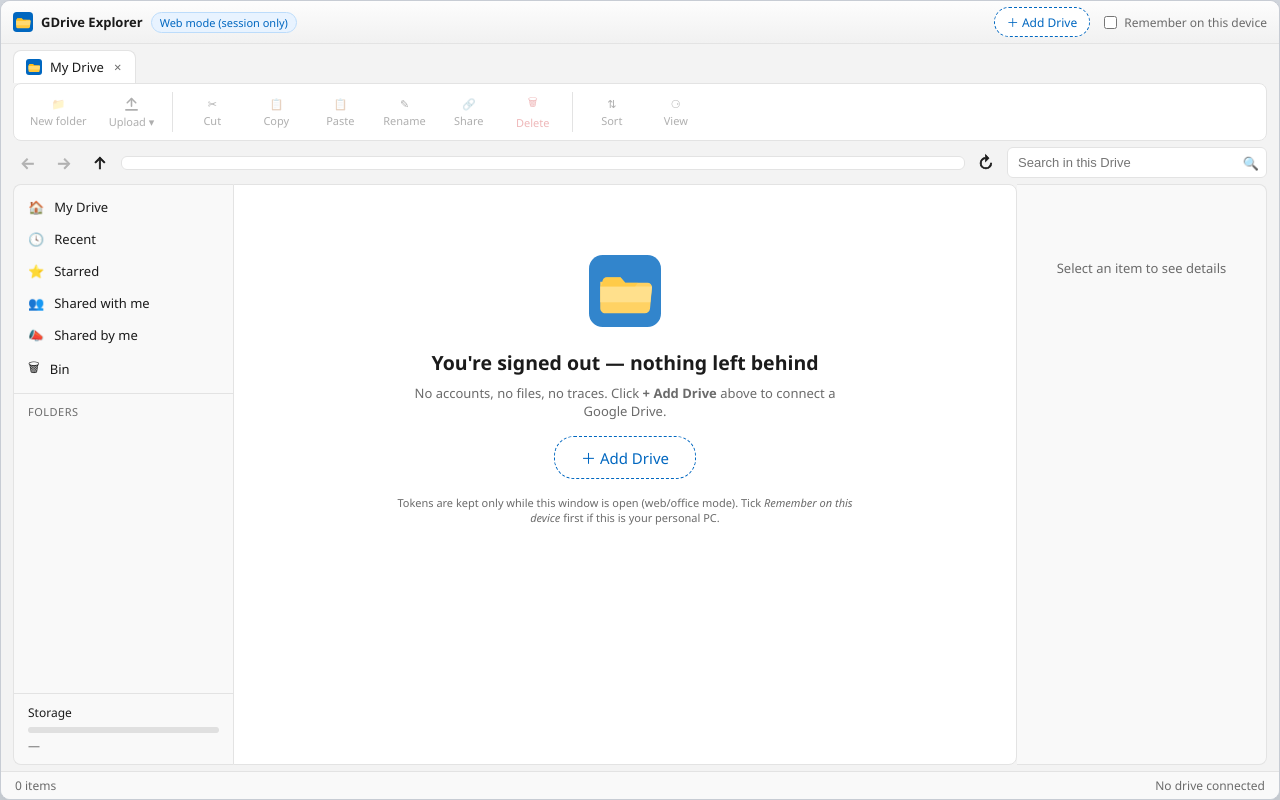
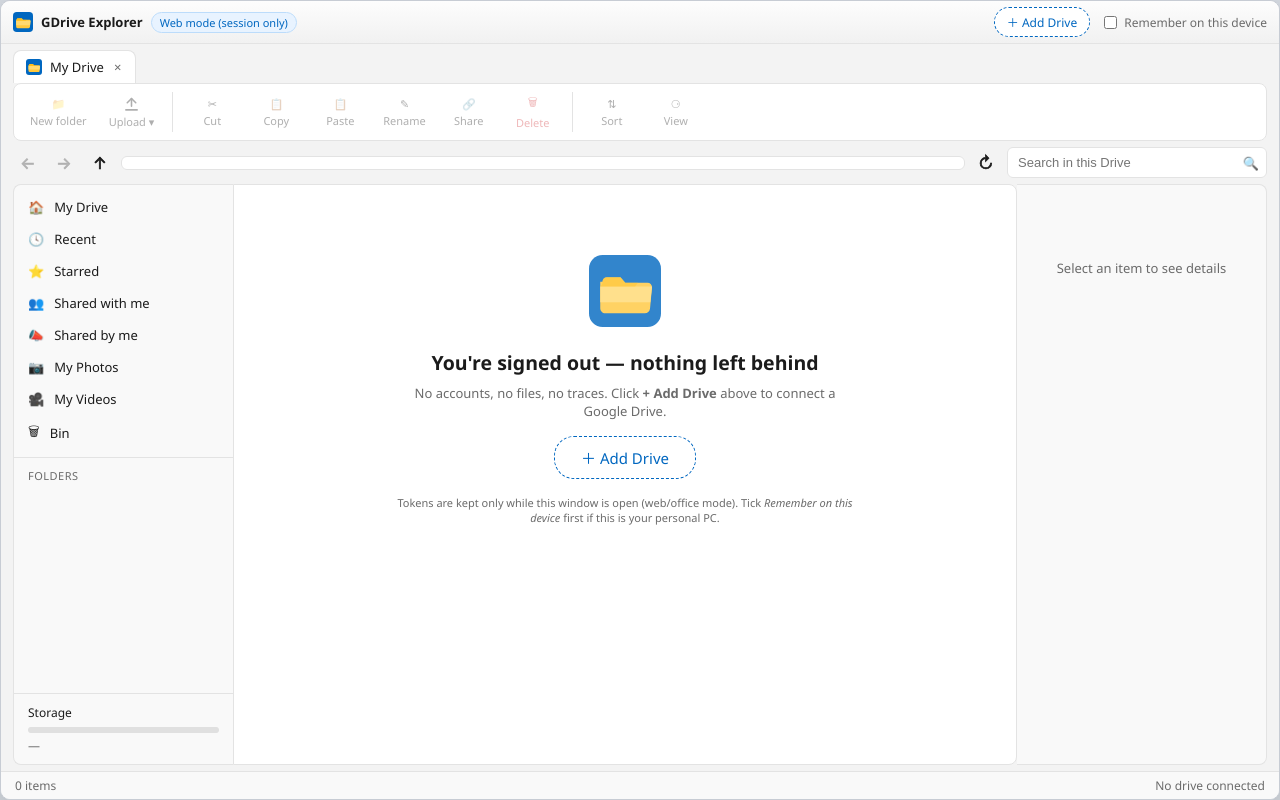
Before and after one commit to agktech/gdrive-explorer, a plain HTML site: page index.html in a window 1280 px wide. Drawn offline with nearby package versions, Linux system fonts and the light colour scheme.

Commit message:
Google Photos import tabs

```diff
--- a/index.html
+++ b/index.html
@@ -89,6 +89,8 @@
         <div class="side-item" data-view="starred">&#11088;<span>Starred</span></div>
         <div class="side-item" data-view="shared">&#128101;<span>Shared with me</span></div>
         <div class="side-item" data-view="sharedbyme">&#128227;<span>Shared by me</span></div>
+        <div class="side-item" data-view="photos">&#128247;<span>My Photos</span></div>
+        <div class="side-item" data-view="videos">&#127909;<span>My Videos</span></div>
         <div class="side-item" data-view="trash">&#128465;<span>Bin</span></div>
       </div>
       <div class="side-label">Folders</div>
```
